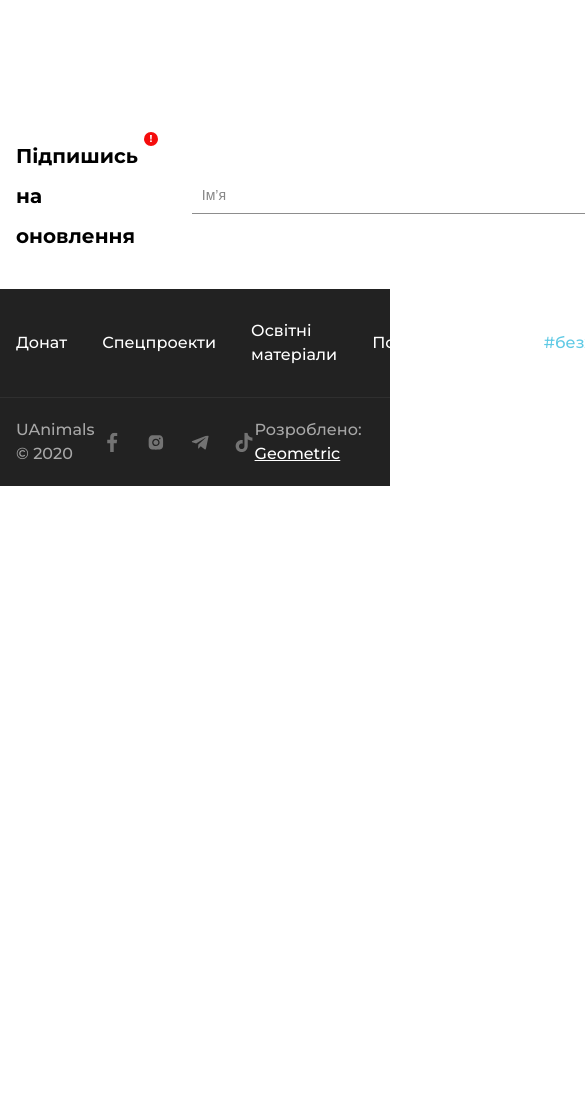
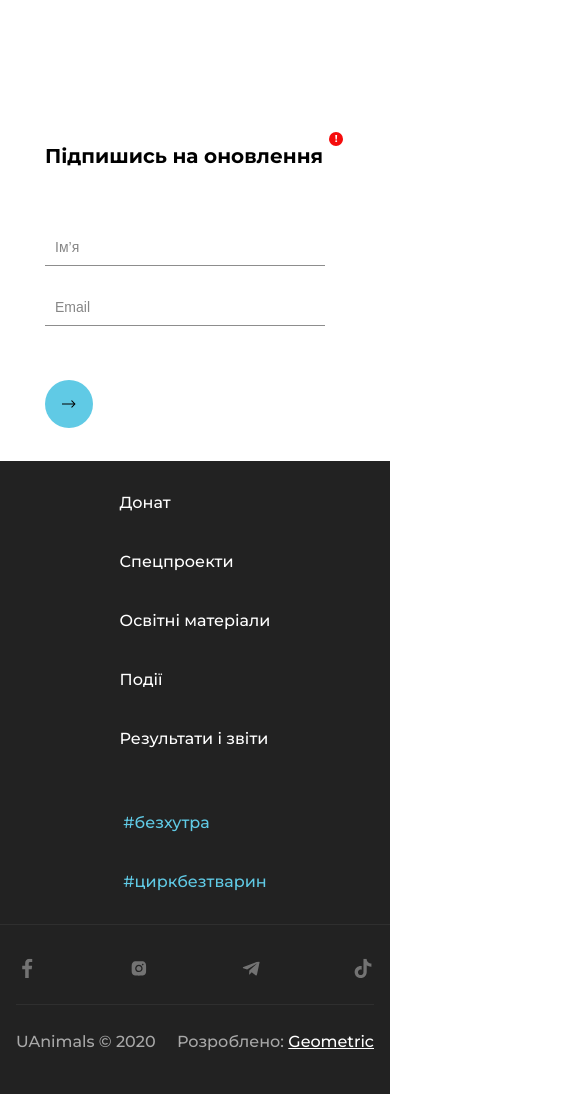
Before and after one commit to snegurova/uanimals, a website: page #src/projects.html in a window 390 px wide. Shown: the part 2400-3494 px from the top of the page, 585 px wide, since content can reach past the window. Before the commit the page ends 2886 px from the top, so only its background shows below. Drawn offline with nearby package versions, Linux system fonts and the light colour scheme; files that its build step writes are made by us from their sources.

Commit message:
feat: footer, subscribe form adaptive

```diff
--- a/#src/scss/module/_footer.scss
+++ b/#src/scss/module/_footer.scss
@@ -1,18 +1,35 @@
 .footer {
   background-color: $footer-background-color;
-  &__top {
-    border-bottom: 1px solid #2F2F2F;
-  }
-  &__bottom {
-    padding: 20px 0;
-  }
+
   &__top, &__bottom {
     .container {
       display: flex;
       justify-content: space-between;
       align-items: center;
+
     }
   }
+
+  &__top {
+    border-bottom: 1px solid #2F2F2F;
+    .container {
+      @media screen and (max-width: 417px) {
+        flex-direction: column;
+      }
+    }
+  }
+
+  &__bottom {
+    padding: 20px 0;
+
+    .container {
+      @media screen and (max-width: 992px) {
+        flex-wrap: wrap;
+      }
+
+    }
+  }
+
   &__nav, &__hash-list {
     display: flex;
     justify-content: space-between;
@@ -21,32 +38,64 @@
     margin: 30px 0;
     padding: 0;
     gap: 35px;
+    @media screen and (max-width: 992px) {
+      flex-direction: column;
+      align-items: flex-start;
+    }
   }
+
   &__nav-link, &__hash-link {
     padding: 8px 0;
     text-decoration: none;
     transition: color 0.5s;
   }
+
   &__nav-link {
     color: $label-color;
+
     &:hover {
       color: $accent-color;
     }
   }
+
   &__hash-link {
     color: $accent-color;
+
     &:hover {
       color: $label-color;
     }
   }
+
   &__copywrite, &__developed-by {
     color: #A8A8A8;
+    @media screen and (max-width: 560px) {
+      padding: 25px 0 20px;
+    }
+
     a {
       color: $label-color;
       transition: color 0.5s;
+
       &:hover {
         color: $accent-color;
       }
     }
   }
+
+  &__social {
+    @media screen and (max-width: 560px) {
+      width: 100%;
+      order: -1;
+      padding: 12px 0 25px;
+      border-bottom: 1px solid #2F2F2F;
+    }
+
+    .social-list {
+      @media screen and (max-width: 560px) {
+        width: 100%;
+        justify-content: space-between;
+      }
+
+    }
+  }
 }
--- a/#src/scss/module/_subscribe.scss
+++ b/#src/scss/module/_subscribe.scss
@@ -6,6 +6,14 @@
   justify-content: space-between;
   align-items: center;
   gap: 54px;
+
+  @media screen and (max-width: 1280px) {
+    flex-direction: column;
+    justify-content: flex-start;
+    width: 300px;
+    margin: 0 auto;
+    align-items: flex-start;
+  }
   &__text {
     position: relative;
     font-size: 1.25rem;
@@ -14,8 +22,11 @@
   }
   &__inputs-wrapper {
     display: flex;
-    justify-content: stretch;
+    justify-content: space-between;
     gap: 24px;
+    @media screen and (max-width: 1280px) {
+      flex-direction: column;
+    }
   }
   &__input {
     width: 400px;
@@ -27,5 +38,11 @@
       color: #868686;
       font-size: 0.875rem;
     }
+    @media screen and (max-width: 1366px) {
+      width: 300px;
+    }
+    @media screen and (max-width: 1280px) {
+      width: 280px;
+    }
   }
 }
```
Also changed, not shown: uanimals/css/style.css.
